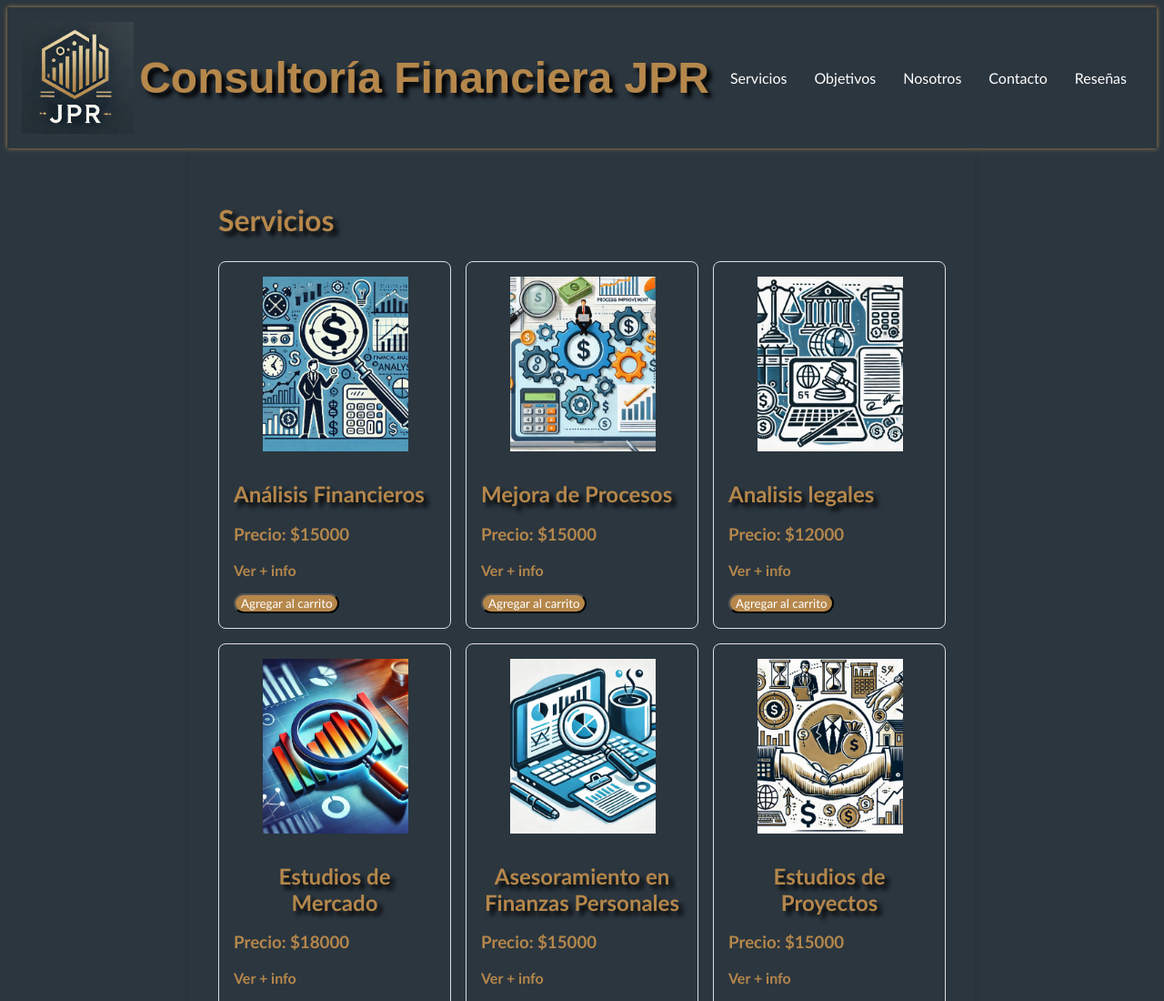
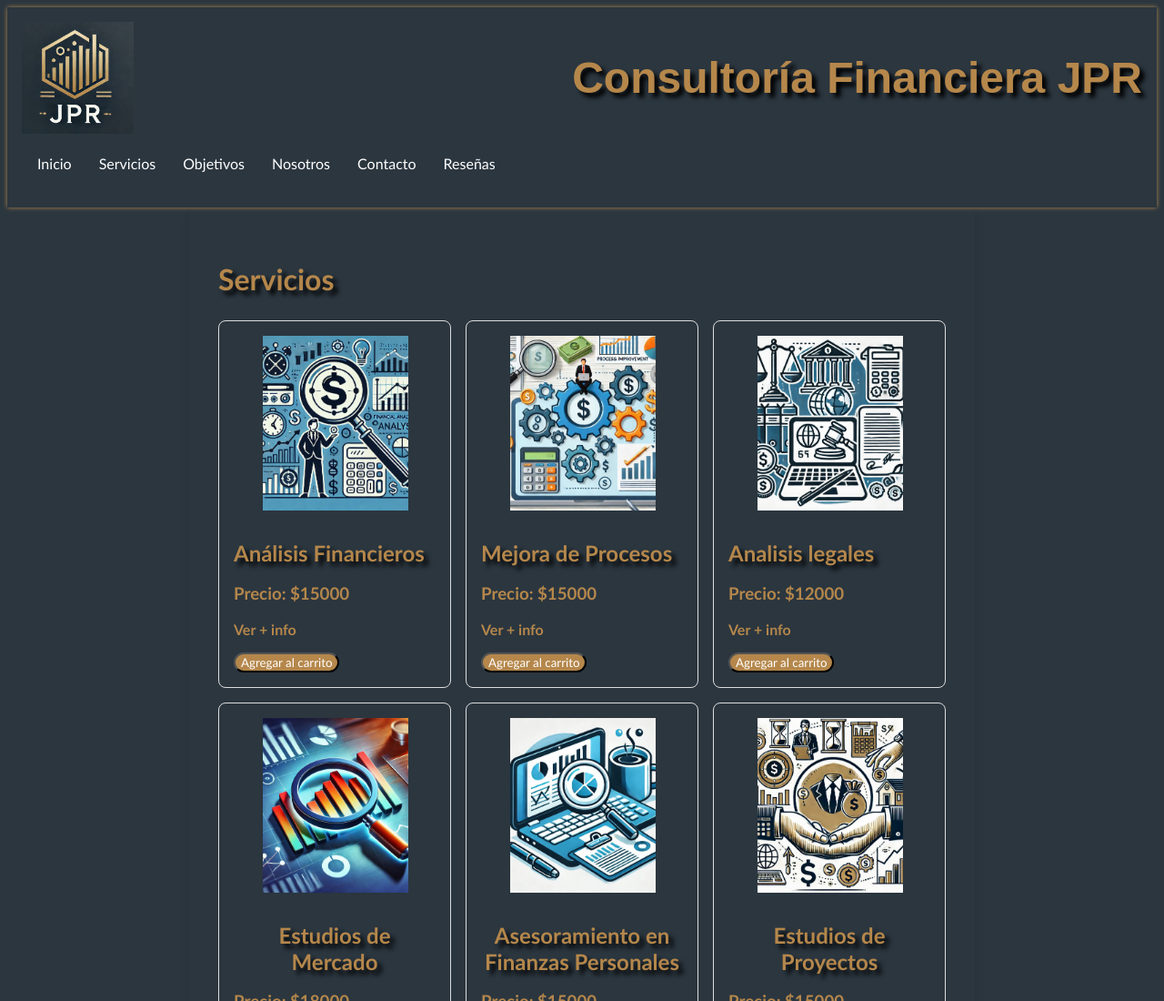
Before and after one commit to ayecampero/Carrito-de-Compras, a plain HTML site: page index.html in a window 1280 px wide. Shown: the top 1100 px of the page at 91% size. Drawn offline with Linux system fonts and the light colour scheme; a web font is replaced by a local one.

Commit message:
Add files via upload

```diff
--- a/index.html
+++ b/index.html
@@ -18,7 +18,7 @@
         <nav>
             <!-- Representa una sección de navegación con enlaces a otras partes de la página o a diferentes páginas-->
             <ul>
-                <!--<li><a href="#inicio">Inicio</a></li>-->
+                <li><a href="#inicio">Inicio</a></li>
                 <li><a href="#secServicios">Servicios</a></li>
                 <li><a href="#objetivos">Objetivos </a></li>
                 <li><a href="#nosotros">Nosotros</a></li>
```
